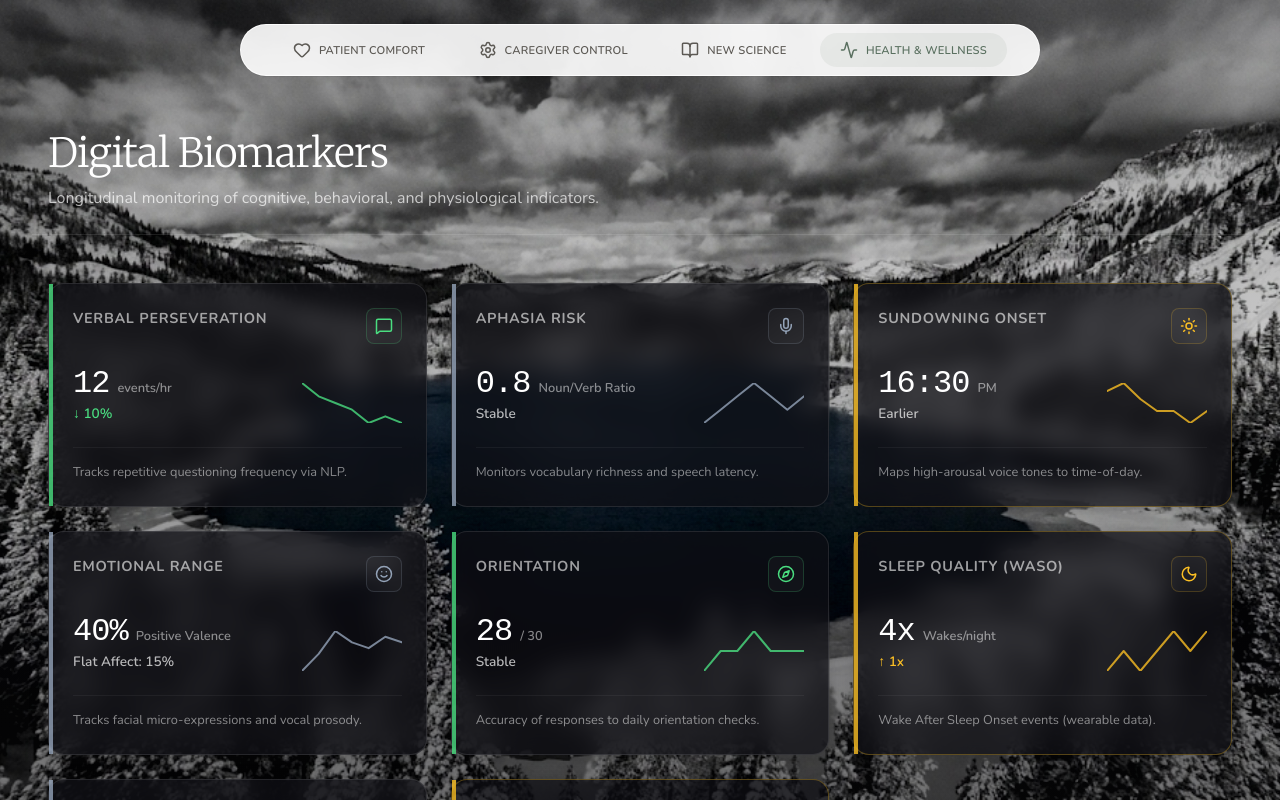
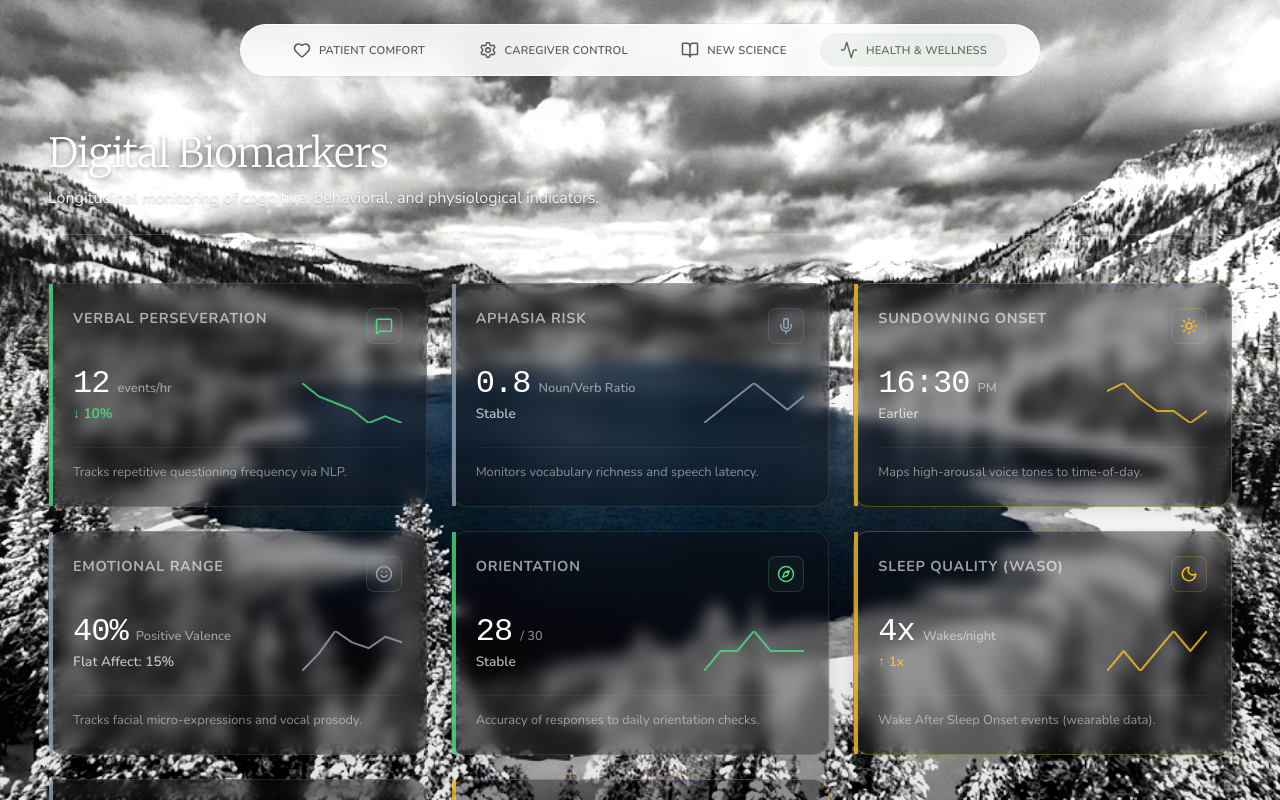
Before and after one commit to rgkhabbaz-sys/everloved-v3, a Next.js app: page /wellness in a window 1280 px wide. Built offline with nearby package versions, Linux system fonts and the light colour scheme.

Commit message:
Update: Maximized brightness and transparency for Wellness page

```diff
--- a/src/components/Wellness/Wellness.module.css
+++ b/src/components/Wellness/Wellness.module.css
@@ -18,10 +18,10 @@
 
 .backgroundImage {
     object-fit: cover;
-    opacity: 0.85;
-    /* Increased opacity for visibility */
-    filter: contrast(1.1) saturate(1.1);
-    /* Removed grayscale, added saturation for cheeriness */
+    opacity: 1.0;
+    /* Full visibility */
+    filter: contrast(1.1) saturate(1.2) brightness(1.2);
+    /* Enhanced brightness and saturation for uplifting feel */
 }
 
 .overlay {
@@ -31,10 +31,10 @@
     width: 100%;
     height: 100%;
     background: linear-gradient(to bottom,
-            rgba(9, 9, 11, 0.3) 0%,
-            rgba(9, 9, 11, 0.1) 40%,
-            rgba(9, 9, 11, 0.5) 100%);
-    /* Much lighter overlay */
+            rgba(255, 255, 255, 0.1) 0%,
+            rgba(255, 255, 255, 0.05) 40%,
+            rgba(0, 0, 0, 0.1) 100%);
+    /* Extremely light, almost transparent overlay */
     z-index: 1;
     pointer-events: none;
 }
@@ -53,7 +53,7 @@
     /* Clinical dashboards often align left */
     padding-left: 1rem;
     animation: fadeIn 1s ease-out;
-    border-bottom: 1px solid rgba(255, 255, 255, 0.1);
+    border-bottom: 1px solid rgba(255, 255, 255, 0.2);
     padding-bottom: 1.5rem;
 }
 
@@ -64,16 +64,18 @@
     font-weight: 300;
     margin-bottom: 0.5rem;
     color: #fff;
+    text-shadow: 0 2px 4px rgba(0, 0, 0, 0.3);
     letter-spacing: -0.02em;
 }
 
 .subtitle {
     font-family: 'Nunito', sans-serif;
-    color: rgba(255, 255, 255, 0.7);
+    color: rgba(255, 255, 255, 0.9);
     font-size: 1rem;
     max-width: 800px;
     line-height: 1.5;
-    font-weight: 400;
+    font-weight: 500;
+    text-shadow: 0 1px 2px rgba(0, 0, 0, 0.3);
 }
 
 .grid {
@@ -92,11 +94,11 @@
 }
 
 .card {
-    background: rgba(15, 15, 20, 0.7);
-    /* Darker glass */
-    backdrop-filter: blur(12px);
-    -webkit-backdrop-filter: blur(12px);
-    border: 1px solid rgba(255, 255, 255, 0.1);
+    background: rgba(10, 10, 15, 0.4);
+    /* Very transparent dark glass */
+    backdrop-filter: blur(8px);
+    -webkit-backdrop-filter: blur(8px);
+    border: 1px solid rgba(255, 255, 255, 0.15);
     border-radius: 16px;
     /* Tighter radius */
     padding: 1.5rem;
@@ -105,14 +107,14 @@
     height: 100%;
     position: relative;
     transition: all 0.3s ease;
-    box-shadow: 0 4px 20px rgba(0, 0, 0, 0.2);
+    box-shadow: 0 4px 15px rgba(0, 0, 0, 0.1);
 }
 
 .card:hover {
-    background: rgba(20, 20, 25, 0.8);
+    background: rgba(15, 15, 20, 0.5);
     transform: translateY(-2px);
-    box-shadow: 0 10px 30px rgba(0, 0, 0, 0.3);
-    border-color: rgba(255, 255, 255, 0.2);
+    box-shadow: 0 10px 25px rgba(0, 0, 0, 0.2);
+    border-color: rgba(255, 255, 255, 0.3);
 }
 
 .cardHeader {
```
